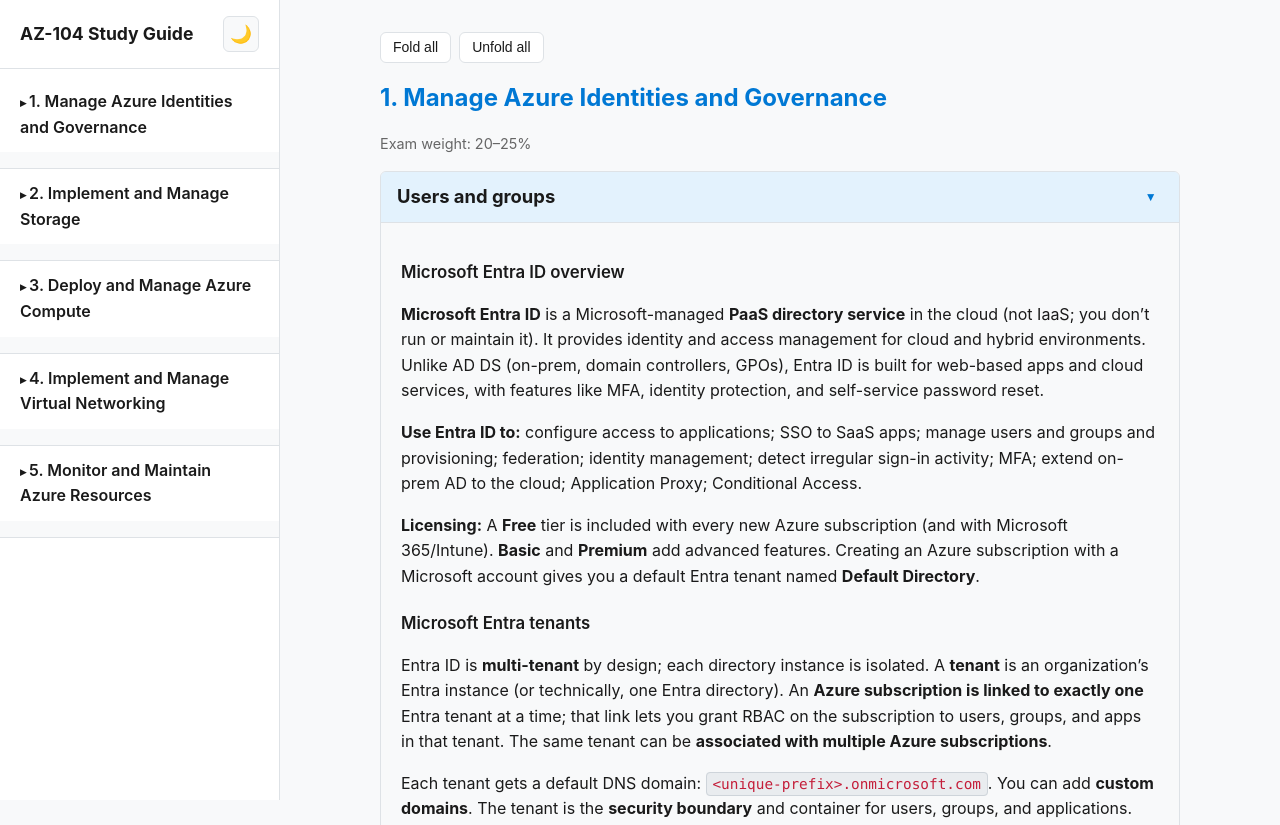
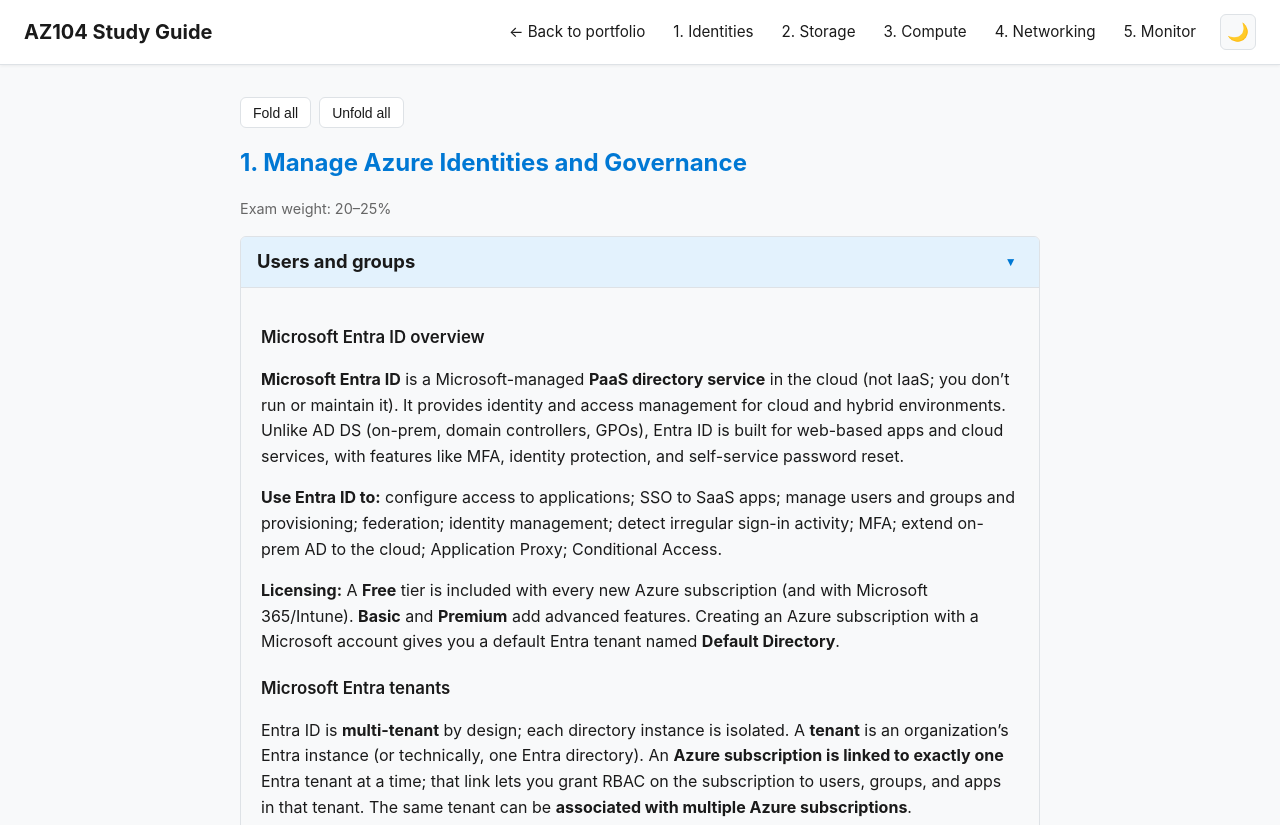
Before and after one commit to Nieze-BenMansour/nieze-benmansour.github.io, a plain HTML site: page study-guide/az104.html in a window 1280 px wide. Shown: the top 825 px of the page. Drawn offline with Linux system fonts and the light colour scheme.

Commit message:
Add AZ104 Study Guide link to navigation in multiple pages and update styles for improved UI

```diff
--- a/assets/css/main.css
+++ b/assets/css/main.css
@@ -22,7 +22,8 @@
   --background-color: #ffffff; /* Background color for the entire website, including individual sections */
   --default-color: #4e4e4e; /* Default color used for the majority of the text content across the entire website */
   --heading-color: #0a090f; /* Color for headings, subheadings and title throughout the website */
-  --accent-color: #0078ff; /* Accent color that represents your brand on the website. It's used for buttons, links, and other elements that need to stand out */
+  --accent-color: #2563eb; /* Modern accent blue - used for buttons, links, and standout elements */
+  --accent-secondary: #3b82f6; /* Lighter accent for gradients and hover states */
   --surface-color: #ffffff; /* The surface color is used as a background of boxed elements within sections, such as cards, icon boxes, or other elements that require a visual separation from the global background. */
   --contrast-color: #ffffff; /* Contrast color for text, ensuring readability against backgrounds of accent, heading, or default colors. */
 }
@@ -34,7 +35,7 @@
   --nav-mobile-background-color: #ffffff; /* Used as the background color for mobile navigation menu */
   --nav-dropdown-background-color: #ffffff; /* Used as the background color for dropdown items that appear when hovering over primary navigation items */
   --nav-dropdown-color: #212529; /* Used for navigation links of the dropdown items in the navigation menu. */
-  --nav-dropdown-hover-color: #0078ff; /* Similar to --nav-hover-color, this color is applied to dropdown navigation links when they are hovered over. */
+  --nav-dropdown-hover-color: #2563eb; /* Similar to --nav-hover-color, this color is applied to dropdown navigation links when they are hovered over. */
 }
 
 /* Color Presets - These classes override global colors when applied to any section or element, providing reuse of the sam color scheme. */
@@ -53,11 +54,11 @@
 }
 
 .accent-background {
-  --background-color: #0078ff;
+  --background-color: #2563eb;
   --default-color: #ffffff;
   --heading-color: #ffffff;
   --accent-color: #ffffff;
-  --surface-color: #3393ff;
+  --surface-color: #3b82f6;
   --contrast-color: #ffffff;
 }
 
@@ -94,6 +95,7 @@
 h6 {
   color: var(--heading-color);
   font-family: var(--heading-font);
+  letter-spacing: 0.02em;
 }
 
 /* PHP Email Form Messages
@@ -179,7 +181,15 @@
 }
 
 .scrolled .header {
-  box-shadow: 0px 0 18px rgba(0, 0, 0, 0.1);
+  box-shadow: 0 4px 24px rgba(0, 0, 0, 0.12);
+  background-color: rgba(0, 0, 0, 0.85);
+  backdrop-filter: blur(12px);
+}
+
+.header a:focus-visible,
+.navmenu a:focus-visible {
+  outline: 2px solid var(--accent-color);
+  outline-offset: 3px;
 }
 
 /*--------------------------------------------------------------
@@ -232,7 +242,12 @@
     font-size: 12px;
     line-height: 0;
     margin-left: 5px;
+    margin-right: 6px;
     transition: 0.3s;
+  }
+
+  .navmenu a i:first-child {
+    margin-left: 0;
   }
 
   .navmenu>ul>li>a:before {
@@ -614,7 +629,7 @@
 .section {
   color: var(--default-color);
   background-color: var(--background-color);
-  padding: 60px 0;
+  padding: 80px 0;
   scroll-margin-top: 92px;
   overflow: clip;
 }
@@ -668,10 +683,41 @@
   width: 100%;
   min-height: calc(100vh - 92px);
   position: relative;
-  padding: 60px 0;
+  padding: 80px 24px;
   display: flex;
   align-items: center;
   justify-content: center;
+}
+
+.hero .container {
+  position: relative;
+  z-index: 3;
+  max-width: 720px;
+}
+
+.hero-cta {
+  display: inline-flex;
+  align-items: center;
+  gap: 8px;
+  margin-top: 24px;
+  padding: 12px 28px;
+  background: var(--accent-color);
+  color: var(--contrast-color);
+  border-radius: 50px;
+  font-weight: 600;
+  font-size: 16px;
+  transition: transform 0.2s, box-shadow 0.2s;
+}
+
+.hero-cta:hover {
+  color: var(--contrast-color);
+  transform: translateY(-2px);
+  box-shadow: 0 8px 24px rgba(37, 99, 235, 0.4);
+}
+
+.hero-cta:focus-visible {
+  outline: 2px solid var(--contrast-color);
+  outline-offset: 3px;
 }
 
 .hero img {
@@ -686,15 +732,10 @@
 
 .hero:before {
   content: "";
-  background: color-mix(in srgb, var(--background-color), transparent 30%);
+  background: linear-gradient(180deg, rgba(6, 6, 6, 0.7) 0%, rgba(6, 6, 6, 0.4) 50%, rgba(6, 6, 6, 0.85) 100%);
   position: absolute;
   inset: 0;
   z-index: 2;
-}
-
-.hero .container {
-  position: relative;
-  z-index: 3;
 }
 
 .hero h2 {
@@ -728,8 +769,9 @@
 --------------------------------------------------------------*/
 .about .container {
   background-color: var(--surface-color);
-  box-shadow: 0px 2px 15px rgba(0, 0, 0, 0.1);
-  padding: 30px;
+  box-shadow: 0 4px 24px rgba(0, 0, 0, 0.08);
+  padding: 40px;
+  border-radius: 12px;
 }
 
 .about .skills-content h5 {
@@ -861,12 +903,16 @@
 --------------------------------------------------------------*/
 .services .service-item {
   background-color: var(--surface-color);
-  box-shadow: 0px 5px 90px 0px rgba(0, 0, 0, 0.1);
+  box-shadow: 0 4px 20px rgba(0, 0, 0, 0.08), 0 1px 3px rgba(0, 0, 0, 0.06);
   padding: 60px 30px;
   transition: all ease-in-out 0.3s;
-  border-radius: 18px;
-  border-bottom: 5px solid var(--surface-color);
+  border-radius: 12px;
+  border-bottom: 4px solid var(--accent-color);
   height: 100%;
+}
+
+.services .service-item:hover {
+  box-shadow: 0 12px 40px rgba(0, 0, 0, 0.12), 0 4px 12px rgba(37, 99, 235, 0.15);
 }
 
 .services .service-item .icon {
@@ -928,7 +974,7 @@
 
 .stats:before {
   content: "";
-  background: color-mix(in srgb, var(--background-color), transparent 40%);
+  background: linear-gradient(135deg, rgba(37, 99, 235, 0.92) 0%, rgba(59, 130, 246, 0.88) 100%);
   position: absolute;
   inset: 0;
   z-index: 2;
@@ -1383,7 +1429,14 @@
 }
 
 .contact .php-email-form button[type=submit]:hover {
-  background: color-mix(in srgb, var(--accent-color), transparent 20%);
+  background: color-mix(in srgb, var(--accent-color), transparent 15%);
+  transform: translateY(-1px);
+  box-shadow: 0 4px 12px rgba(37, 99, 235, 0.35);
+}
+
+.contact .php-email-form button[type=submit]:focus-visible {
+  outline: 2px solid var(--accent-color);
+  outline-offset: 2px;
 }
 
 /*--------------------------------------------------------------
--- a/AZ104/index.html
+++ b/study-guide/az104.html
@@ -3,7 +3,7 @@
 <head>
   <meta charset="UTF-8">
   <meta name="viewport" content="width=device-width, initial-scale=1.0">
-  <title>AZ-104 Study Guide</title>
+  <title>AZ104 Study Guide</title>
   <script>
     (function() {
       try {
@@ -72,44 +72,121 @@
 
     /* Layout */
     .layout {
-      display: flex;
+      display: block;
       min-height: 100vh;
     }
 
-    /* Sidebar */
-    .sidebar {
-      position: fixed;
-      left: 0;
+    /* Top navigation */
+    .top-nav {
+      position: sticky;
       top: 0;
-      bottom: 0;
-      width: var(--sidebar-width);
+      z-index: 100;
+      display: flex;
+      align-items: center;
+      justify-content: space-between;
+      flex-wrap: wrap;
+      gap: 0.75rem;
+      padding: 0.75rem 1.5rem;
       background: var(--nav-bg);
-      border-right: 1px solid var(--border);
-      overflow-y: auto;
-      z-index: 100;
-      transition: transform 0.2s ease, box-shadow 0.2s ease;
+      border-bottom: 1px solid var(--border);
+      box-shadow: 0 1px 3px rgba(0,0,0,0.06);
     }
 
-    .sidebar-header {
+    .top-nav .site-title {
+      font-size: 1.25rem;
+      font-weight: 700;
+      color: var(--text);
+      text-decoration: none;
+      margin-right: 1rem;
+    }
+
+    .top-nav .site-title:hover {
+      color: var(--accent);
+    }
+
+    .top-nav .nav-links {
       display: flex;
       align-items: center;
       flex-wrap: wrap;
-      gap: 0.5rem;
-      padding: 1rem 1.25rem;
-      font-weight: 700;
-      font-size: 1.1rem;
-      border-bottom: 1px solid var(--border);
-      background: var(--nav-bg);
+      gap: 0.25rem;
+      list-style: none;
+      margin: 0;
+      padding: 0;
     }
 
-    .sidebar-header a {
+    .top-nav .nav-links a {
+      display: block;
+      padding: 0.5rem 0.75rem;
+      font-size: 0.95rem;
       color: var(--text);
       text-decoration: none;
+      border-radius: 6px;
+      transition: background 0.15s ease, color 0.15s ease;
     }
 
-    .sidebar-header .title-link {
-      flex: 1;
-      min-width: 0;
+    .top-nav .nav-links a:hover {
+      background: var(--accent-soft);
+      color: var(--accent);
+    }
+
+    .top-nav .nav-right {
+      display: flex;
+      align-items: center;
+      gap: 0.5rem;
+    }
+
+    .top-nav .nav-wrap {
+      display: flex;
+      align-items: center;
+      gap: 0.75rem;
+    }
+
+    .top-nav .back-link {
+      font-size: 0.9rem;
+      color: var(--muted);
+    }
+
+    .top-nav .back-link:hover {
+      color: var(--accent);
+    }
+
+    /* Sidebar - hidden, only used for mobile menu content */
+    * {
+      box-sizing: border-box;
+    }
+
+    html {
+      scroll-behavior: smooth;
+    }
+
+    body {
+      margin: 0;
+      font-family: -apple-system, BlinkMacSystemFont, "Segoe UI", Roboto, "Helvetica Neue", Arial, sans-serif;
+      font-size: 16px;
+      line-height: 1.6;
+      color: var(--text);
+      background: var(--bg);
+    }
+
+    /* Hamburger - mobile only */
+    .menu-toggle {
+      display: none;
+      align-items: center;
+      justify-content: center;
+      width: 44px;
+      height: 44px;
+      padding: 0;
+      border: 1px solid var(--border);
+      border-radius: 6px;
+      background: var(--nav-bg);
+      color: var(--text);
+      cursor: pointer;
+      font-size: 1.25rem;
+    }
+
+    .menu-toggle:focus {
+      outline: 2px solid var(--accent);
+      outline-offset: 2px;
     }
 
     .theme-toggle {
@@ -137,118 +214,10 @@
       outline-offset: 2px;
     }
 
-    nav ul {
-      list-style: none;
-      margin: 0;
-      padding: 0.5rem 0;
-    }
-
-    nav > ul > li {
-      border-bottom: 1px solid var(--border);
-    }
-
-    nav a {
-      display: block;
-      padding: 0.6rem 1.25rem;
-      color: var(--text);
-      text-decoration: none;
-      transition: background 0.15s ease, color 0.15s ease;
-    }
-
-    nav a:hover {
-      background: var(--bg);
-      color: var(--accent);
-    }
-
-    nav .domain-link {
-      font-weight: 600;
-      padding: 0.75rem 1.25rem;
-    }
-
-    nav .domain-link::before {
-      content: "▸ ";
-      font-size: 0.75em;
-      transition: transform 0.2s ease;
-    }
-
-    nav .domain.expanded > .domain-link::before {
-      transform: rotate(90deg);
-    }
-
-    nav .sub-nav {
-      max-height: 0;
-      overflow: hidden;
-      transition: max-height 0.25s ease;
-      background: var(--bg);
-    }
-
-    nav .domain.expanded .sub-nav {
-      max-height: 800px;
-    }
-
-    nav .sub-nav a {
-      padding-left: 2rem;
-      font-size: 0.95rem;
-      font-weight: 400;
-    }
-
-    nav .sub-sub-nav {
-      list-style: none;
-      margin: 0;
-      padding: 0 0 0.25rem 0;
-      padding-left: 1rem;
-    }
-
-    nav .sub-sub-nav a {
-      padding: 0.35rem 1.25rem 0.35rem 2rem;
-      font-size: 0.875rem;
-      color: var(--muted);
-    }
-
-    nav .sub-sub-nav a:hover {
-      color: var(--accent);
-    }
-
-    /* Hamburger (mobile) */
-    .menu-toggle {
-      display: none;
-      position: fixed;
-      top: 0.75rem;
-      left: 0.75rem;
-      z-index: 101;
-      width: 44px;
-      height: 44px;
-      border: 1px solid var(--border);
-      border-radius: 6px;
-      background: var(--nav-bg);
-      cursor: pointer;
-      align-items: center;
-      justify-content: center;
-      font-size: 1.25rem;
-    }
-
-    .menu-toggle:focus {
-      outline: 2px solid var(--accent);
-    }
-
-    .sidebar-overlay {
-      display: none;
-      position: fixed;
-      inset: 0;
-      background: rgba(0,0,0,0.4);
-      z-index: 99;
-    }
-
-    .sidebar-overlay.visible {
-      display: block;
-    }
-
     /* Main content */
     .main-wrap {
-      flex: 1;
-      margin-left: var(--sidebar-width);
       min-height: 100vh;
-      padding: 2rem 2.5rem 3rem;
+      padding: 2rem 1.5rem 3rem;
     }
 
     main {
@@ -447,18 +416,27 @@
         display: flex;
       }
 
-      .sidebar {
-        transform: translateX(-100%);
+      .top-nav .nav-wrap {
+        display: none;
+        width: 100%;
+        flex-direction: column;
+        align-items: stretch;
+        padding-top: 0.5rem;
+        border-top: 1px solid var(--border);
+        margin-top: 0.25rem;
       }
 
-      .sidebar.open {
-        transform: translateX(0);
-        box-shadow: 4px 0 20px rgba(0,0,0,0.15);
+      .top-nav.nav-open .nav-wrap {
+        display: flex;
+      }
+
+      .top-nav .nav-links {
+        flex-direction: column;
+        padding: 0;
       }
 
       .main-wrap {
-        margin-left: 0;
-        padding: 4rem 1.25rem 2rem;
+        padding: 1.25rem 1rem 2rem;
       }
     }
 
@@ -467,8 +445,7 @@
       .menu-toggle,
       .theme-toggle,
       .fold-unfold,
-      .sidebar-overlay,
-      .sidebar {
+      .top-nav {
         display: none !important;
       }
 
@@ -477,7 +454,6 @@
       }
 
       .main-wrap {
-        margin-left: 0;
         padding: 0;
       }
 
@@ -504,76 +480,25 @@
   </style>
 </head>
 <body>
-  <button type="button" class="menu-toggle" id="menuToggle" aria-label="Open menu">☰</button>
-  <div class="sidebar-overlay" id="sidebarOverlay" aria-hidden="true"></div>
+  <header class="top-nav" id="topNav">
+    <a href="az104.html" class="site-title">AZ104 Study Guide</a>
+    <button type="button" class="menu-toggle" id="menuToggle" aria-label="Open menu">☰</button>
+    <div class="nav-wrap">
+      <ul class="nav-links">
+        <li><a href="../index.html" class="back-link">← Back to portfolio</a></li>
+        <li><a href="#identities">1. Identities</a></li>
+        <li><a href="#storage">2. Storage</a></li>
+        <li><a href="#compute">3. Compute</a></li>
+        <li><a href="#networking">4. Networking</a></li>
+        <li><a href="#monitor">5. Monitor</a></li>
+      </ul>
+      <div class="nav-right">
+        <button type="button" class="theme-toggle" id="themeToggle" aria-label="Toggle dark mode" title="Toggle dark/light mode">☀</button>
+      </div>
+    </div>
+  </header>
 
   <div class="layout">
-    <aside class="sidebar" id="sidebar">
-      <div class="sidebar-header">
-        <a href="./" class="title-link">AZ-104 Study Guide</a>
-        <button type="button" class="theme-toggle" id="themeToggle" aria-label="Toggle dark mode" title="Toggle dark/light mode">☀</button>
-      </div>
-      <nav>
-        <ul>
-          <li class="domain" data-domain="identities">
-            <a href="#identities" class="domain-link">1. Manage Azure Identities and Governance</a>
-            <ul class="sub-nav">
-              <li class="has-children">
-                <a href="#identities-users">Users and groups</a>
-                <ul class="sub-sub-nav">
-                  <li><a href="#identities-entra-overview">Entra ID overview</a></li>
-                  <li><a href="#identities-tenants">Tenants</a></li>
-                  <li><a href="#identities-schema">Schema</a></li>
-                  <li><a href="#identities-entra-vs-ad">Entra vs AD DS</a></li>
-                  <li><a href="#identities-entra-cloud">Entra for cloud apps</a></li>
-                </ul>
-              </li>
-              <li class="has-children">
-                <a href="#identities-access">Access to Azure resources</a>
-                <ul class="sub-sub-nav">
-                  <li><a href="#identities-cloudshell">Azure Cloud Shell</a></li>
-                  <li><a href="#identities-cloudshell-when">When to use Cloud Shell</a></li>
-                </ul>
-              </li>
-              <li><a href="#identities-governance">Subscriptions and governance</a></li>
-            </ul>
-          </li>
-          <li class="domain" data-domain="storage">
-            <a href="#storage" class="domain-link">2. Implement and Manage Storage</a>
-            <ul class="sub-nav">
-              <li><a href="#storage-access">Storage access</a></li>
-              <li><a href="#storage-accounts">Storage accounts</a></li>
-              <li><a href="#storage-blob-files">Blob and Azure Files</a></li>
-            </ul>
-          </li>
-          <li class="domain" data-domain="compute">
-            <a href="#compute" class="domain-link">3. Deploy and Manage Azure Compute</a>
-            <ul class="sub-nav">
-              <li><a href="#compute-arm">ARM/Bicep automation</a></li>
-              <li><a href="#compute-vms">Virtual machines</a></li>
-              <li><a href="#compute-containers">Containers</a></li>
-              <li><a href="#compute-appservice">App Service</a></li>
-            </ul>
-          </li>
-          <li class="domain" data-domain="networking">
-            <a href="#networking" class="domain-link">4. Implement and Manage Virtual Networking</a>
-            <ul class="sub-nav">
-              <li><a href="#networking-vnets">Virtual networks</a></li>
-              <li><a href="#networking-secure">Secure access</a></li>
-              <li><a href="#networking-dns-lb">Name resolution and load balancing</a></li>
-            </ul>
-          </li>
-          <li class="domain" data-domain="monitor">
-            <a href="#monitor" class="domain-link">5. Monitor and Maintain Azure Resources</a>
-            <ul class="sub-nav">
-              <li><a href="#monitor-resources">Monitoring</a></li>
-              <li><a href="#monitor-backup">Backup and recovery</a></li>
-            </ul>
-          </li>
-        </ul>
-      </nav>
-    </aside>
-
     <div class="main-wrap">
       <main>
         <div class="fold-unfold">
@@ -804,48 +729,19 @@
         setTheme(getTheme() === "dark" ? "light" : "dark");
       });
 
-      var sidebar = document.getElementById("sidebar");
+      var topNav = document.getElementById("topNav");
       var menuToggle = document.getElementById("menuToggle");
-      var overlay = document.getElementById("sidebarOverlay");
-
-      function openSidebar() {
-        sidebar.classList.add("open");
-        overlay.classList.add("visible");
-        overlay.setAttribute("aria-hidden", "false");
-        menuToggle.setAttribute("aria-label", "Close menu");
-      }
-
-      function closeSidebar() {
-        sidebar.classList.remove("open");
-        overlay.classList.remove("visible");
-        overlay.setAttribute("aria-hidden", "true");
-        menuToggle.setAttribute("aria-label", "Open menu");
-      }
 
       menuToggle.addEventListener("click", function() {
-        if (sidebar.classList.contains("open")) {
-          closeSidebar();
-        } else {
-          openSidebar();
-        }
+        topNav.classList.toggle("nav-open");
+        menuToggle.setAttribute("aria-label", topNav.classList.contains("nav-open") ? "Close menu" : "Open menu");
       });
 
-      overlay.addEventListener("click", closeSidebar);
-
-      document.querySelectorAll(".sidebar a").forEach(function(link) {
+      document.querySelectorAll(".top-nav .nav-links a").forEach(function(link) {
         link.addEventListener("click", function() {
           if (window.innerWidth <= 768) {
-            closeSidebar();
-          }
-        });
-      });
-
-      var domains = document.querySelectorAll(".domain");
-      domains.forEach(function(domain) {
-        var domainLink = domain.querySelector(".domain-link");
-        domainLink.addEventListener("click", function() {
-          if (window.innerWidth > 768) {
-            domain.classList.toggle("expanded");
+            topNav.classList.remove("nav-open");
+            menuToggle.setAttribute("aria-label", "Open menu");
           }
         });
       });
```
Also changed, not shown: index.html (+2 -0 lines), portfolio-details.html (+1 -0 lines), service-details.html (+1 -0 lines), starter-page.html (+1 -0 lines).
